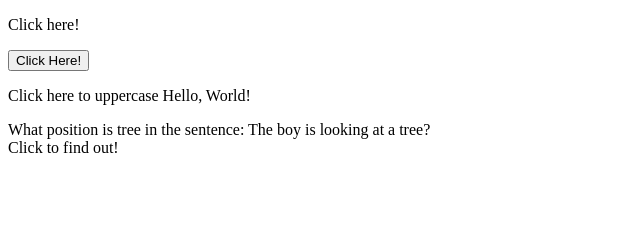
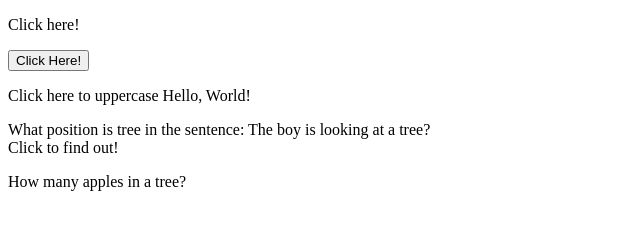
Before and after one commit to Gabriel-Jones-code/javaScriptProjects, a plain HTML site: page basicJavaScriptProjects/project8stringMethods/index.html in a window 1280 px wide. Shown: the whole page, without its empty margins (0-640 px from the left). Drawn offline with Linux system fonts and the light colour scheme.

Commit message:
call for numToLet()

```diff
--- a/basicJavaScriptProjects/project8stringMethods/index.html
+++ b/basicJavaScriptProjects/project8stringMethods/index.html
@@ -11,5 +11,6 @@
         <p id="upper" onclick="upper()">Click here to uppercase Hello, World!</p>
         <p id="find" onclick="look()">What position is tree in the sentence:
         The boy is looking at a tree?<br>Click to find out!</p>
+        <p id="numType" onclick="numToLet()">How many apples in a tree?</p>
     </body>
 </html>
```
